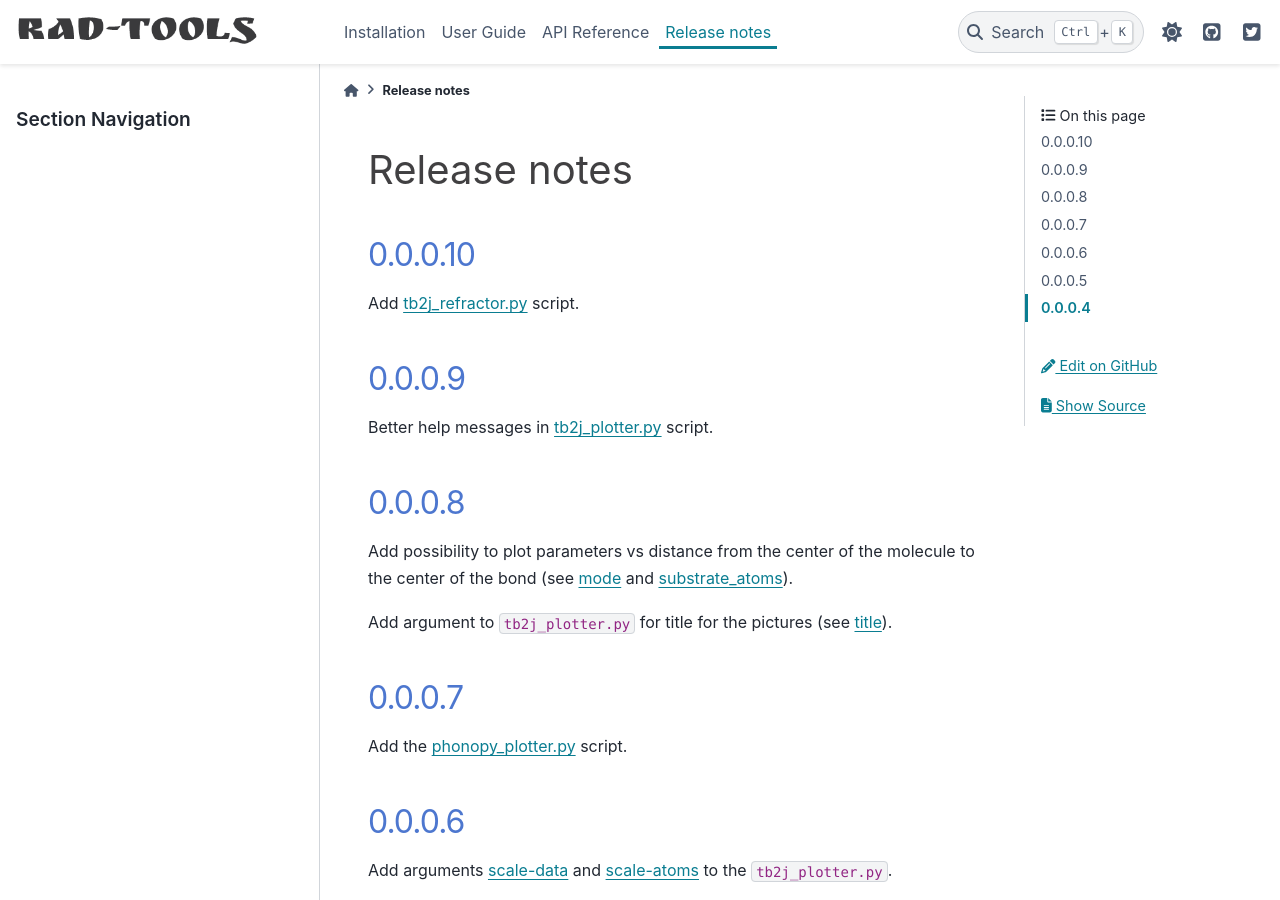
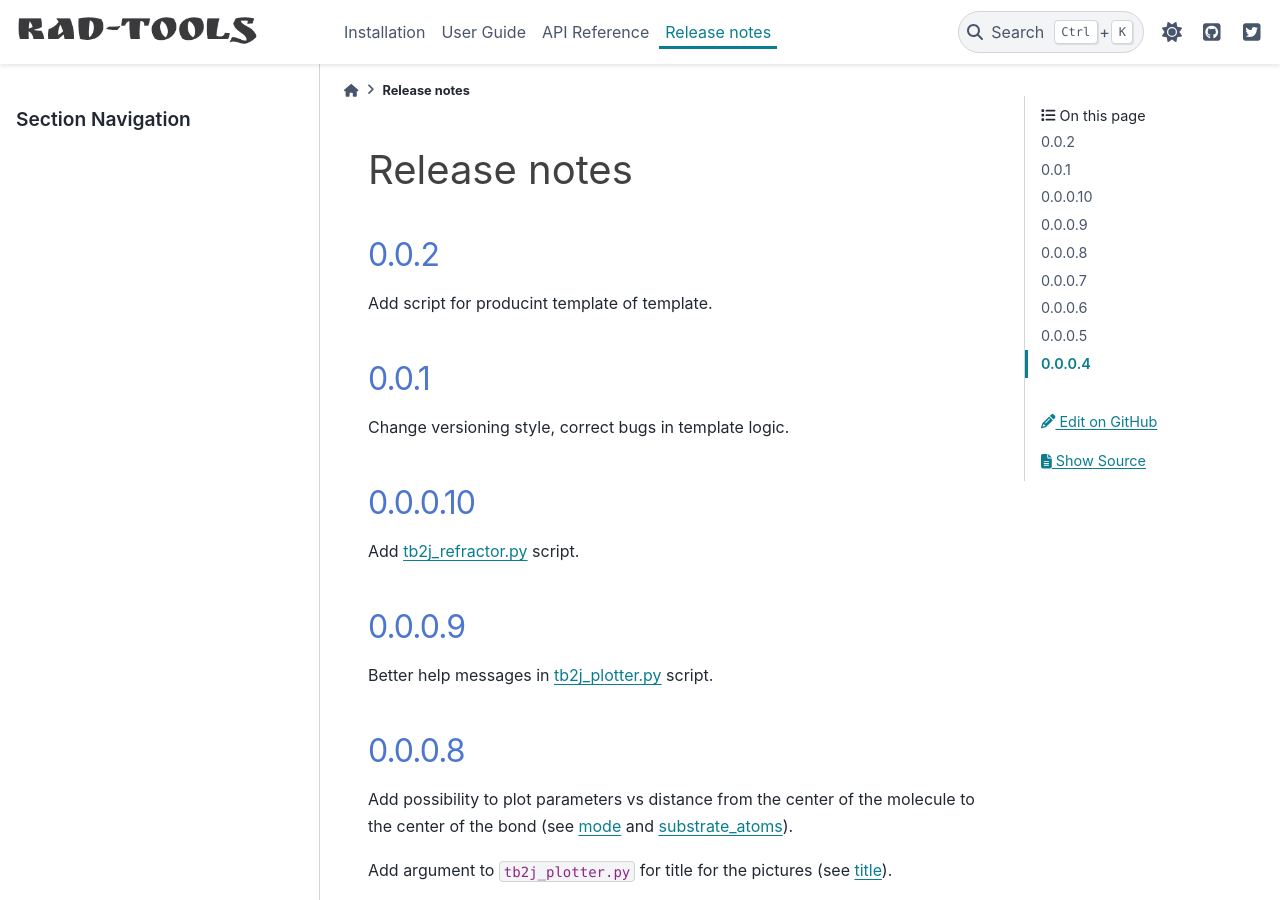
Before and after one commit to adrybakov/rad-tools, a Sphinx documentation site: the page built from docs/source/release-notes.rst, in a window 1280 px wide and 900 px high. Built offline with Sphinx 7.4.7 and the PyData theme 0.15.4, drawn with Linux system fonts in a browser that asks for light colours.

Commit message:
Update docs

```diff
--- a/docs/source/release-notes.rst
+++ b/docs/source/release-notes.rst
@@ -1,6 +1,17 @@
 *************
 Release notes
 *************
+
+0.0.2
+--------
+
+Add script for producint template of template.
+
+0.0.1
+--------
+
+Change versioning style, correct bugs in template logic.
+
 
 0.0.0.10
 --------
--- a/docs/source/user_guide/guide.rst
+++ b/docs/source/user_guide/guide.rst
@@ -2,12 +2,7 @@
 User Guide
 **********
 
-Scripts
--------
+.. toctree::
+   :maxdepth: 2
 
-.. toctree::
-   :maxdepth: 1
-
-   tb2j_plotter
-   phonopy_plotter
-   tb2j_refractor
+   scripts
--- a/docs/source/user_guide/tb2j_refractor.rst
+++ b/docs/source/user_guide/tb2j_refractor.rst
@@ -4,4 +4,4 @@
 ``tb2j_refractor.py``
 *********************
 
-Script for visualisation of TB2J results.
+Script for extracting of template-based model from TB2J results.
```
Also changed, not shown: docs/source/user_guide/scripts.rst (added, +10 -0 lines).
